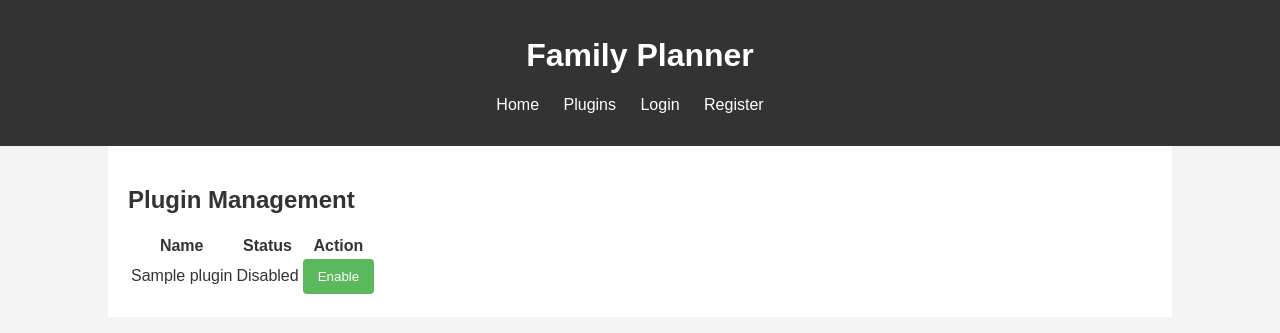
After one commit to sbakidi/Family-planner, a Flask app: template templates/plugins.html in a window 1280 px wide. The commit adds this page. Shown: the top 333 px of the page. Run offline with Flask 3, Linux system fonts and the light colour scheme; the template is opened without the code that fills it: most values are stand-ins (such as "Sample title", 1, 10 or a date in 2020).

Commit message:
Add plugin system

```diff
--- a/app.py
+++ b/app.py
@@ -4,6 +4,8 @@ import os # For secret key
 
 from src import auth, user, shift, child, event # Models
 from src import shift_manager, child_manager, event_manager, shift_pattern_manager # Managers
+# Plugin system
+from src.plugins import PluginManager
 from src.database import init_db, SessionLocal
 # Import residency_period model for init_db
 from src import residency_period
@@ -23,6 +25,7 @@ except Exception as e:
 
 app = Flask(__name__)
 app.secret_key = os.urandom(24) # Generate a random secret key for sessions
+plugin_manager = PluginManager(app)
 
 # Optional: A generic error handler for unhandled exceptions
 @app.errorhandler(Exception)
@@ -486,6 +489,20 @@ def logout():
     flash('You have been successfully logged out.', 'success')
     return redirect(url_for('index'))
 
+# --- Plugin Management Web Route ---
+@app.route('/admin/plugins', methods=['GET', 'POST'])
+def manage_plugins():
+    if request.method == 'POST':
+        plugin_name = request.form.get('plugin')
+        action = request.form.get('action')
+        if action == 'enable':
+            plugin_manager.enable_plugin(plugin_name)
+        elif action == 'disable':
+            plugin_manager.disable_plugin(plugin_name)
+        return redirect(url_for('manage_plugins'))
+    plugins = plugin_manager.list_plugins()
+    return render_template('plugins.html', plugins=plugins)
+
 # --- Shift Web Routes ---
 
 @app.route('/shifts', methods=['GET'])
--- a/templates/layout.html
+++ b/templates/layout.html
@@ -30,6 +30,7 @@
         <nav>
             <ul>
                 <li><a href="{{ url_for('index') }}">Home</a></li>
+                <li><a href="{{ url_for('manage_plugins') }}">Plugins</a></li>
                 {% if session.get('user_id') %}
                     <li><a href="{{ url_for('logout') }}">Logout</a></li>
                     {# Add other authenticated links here, e.g., Profile, Dashboard #}
--- /dev/null
+++ b/templates/plugins.html
@@ -0,0 +1,31 @@
+{% extends "layout.html" %}
+
+{% block title %}Plugins{% endblock %}
+
+{% block content %}
+<h2>Plugin Management</h2>
+<table>
+    <tr><th>Name</th><th>Status</th><th>Action</th></tr>
+    {% for plugin in plugins %}
+    <tr>
+        <td>{{ plugin.name }}</td>
+        <td>{{ 'Enabled' if plugin.enabled else 'Disabled' }}</td>
+        <td>
+            {% if plugin.enabled %}
+            <form method="POST" style="display:inline;">
+                <input type="hidden" name="plugin" value="{{ plugin.name }}">
+                <input type="hidden" name="action" value="disable">
+                <input type="submit" value="Disable">
+            </form>
+            {% else %}
+            <form method="POST" style="display:inline;">
+                <input type="hidden" name="plugin" value="{{ plugin.name }}">
+                <input type="hidden" name="action" value="enable">
+                <input type="submit" value="Enable">
+            </form>
+            {% endif %}
+        </td>
+    </tr>
+    {% endfor %}
+</table>
+{% endblock %}
```
Also changed, not shown: src/plugins/__init__.py (added, +52 -0 lines), README.md.
